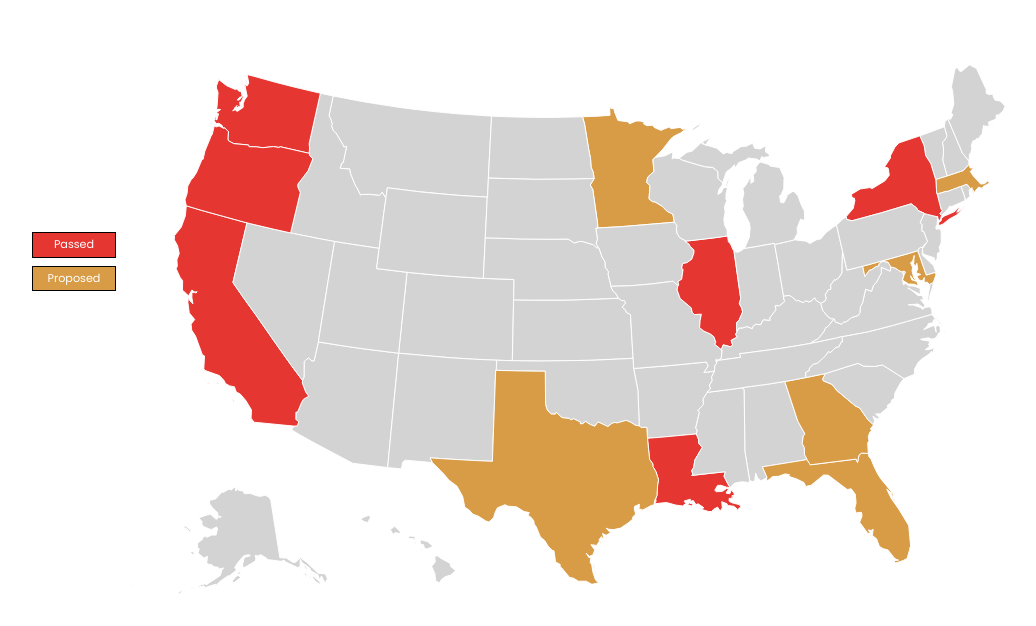
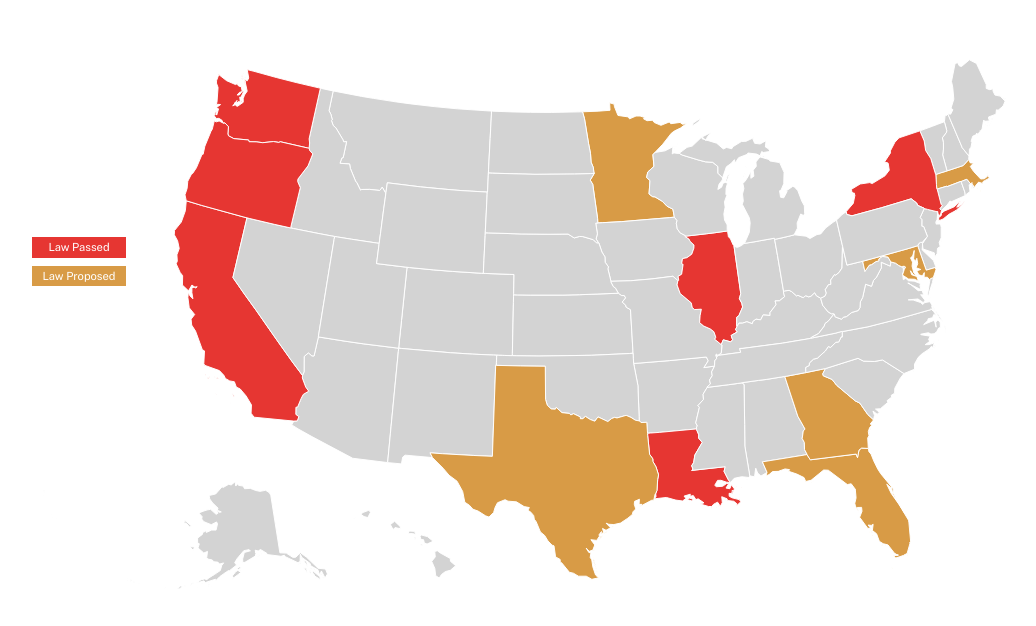
Before and after one commit to dz9systems/ftp_map_ui, a plain HTML site: page index.html in a window 1280 px wide. Shown: the part 106-732 px from the top of the page, without its empty margins (116-1152 px from the left). Drawn offline with nearby package versions, Linux system fonts and the light colour scheme.

Commit message:
updated map

```diff
--- a/data.js
+++ b/data.js
@@ -136,14 +136,12 @@ const data_styles = {
 // CREATE STYLES OBJECT
 const location_styles = {
   'font-size':'3rem',
+  'margin-bottom':'1rem',
 }
 // CREATE STYLES OBJECT
 const prisonPop_styles = {
   'font-size':'3rem',
-}
-// CREATE STYLES OBJECT
-const law_title_styles = {
-  'font-size':'3rem',
+  'margin-bottom':'1rem',
 }
 
 // CREATE STYLES OBJECT
--- a/index.html
+++ b/index.html
@@ -22,10 +22,10 @@
     </div>
     <div id="key-table">
         <div class="red">
-          <p id="passed">Passed</p>
+          <p id="passed">Law Passed</p>
         </div>
         <div class="black">
-          <p id="proposed">Proposed</p>
+          <p id="proposed">Law Proposed</p>
         </div>
     </div>
 
@@ -495,7 +495,7 @@
       let law_url = document.getElementById("law_url");
       let locationP = document.getElementById("location");
       let prisopPop = document.getElementById("prisonPop");
-      // let law_title =  document.getElementById("law_title");
+      let law_title =  document.getElementById("law_title");
 
       function createLawElements(lawObject) {
 
@@ -518,6 +518,7 @@
           // Add a style keyword to the paragraph element
           if (screen.width < 420) {
             paragraphElement.style.fontSize = "3rem";
+            paragraphElement.style.marginBottom = "1rem";
           }
           paragraphElement.textContent = `${lawObject.title_of_law[i]} (${status} ${lawObject.year})`;
           // Append the <p> element to the <a> element
@@ -550,10 +551,8 @@
             createLawElements(eaState);
             document.getElementById("prisonPop").innerHTML = `Prison Population: ${ prison_pop}`;
            } else{
-            document.getElementById("location").innerHTML = state_name;
-            createLawElements(eaState);
-            document.getElementById("prisonPop").innerHTML = `No Data Available`;
-            document.getElementById("details-box").style.opacity = "100%";
+            detailBox.style.display = 'none';
+
           }
         }
       });
--- a/style.css
+++ b/style.css
@@ -1,4 +1,5 @@
 @import url('https://fonts.googleapis.com/css2?family=Poppins&display=swap');
+@import url('https://fonts.googleapis.com/css?family=Public+Sans&display=swap');
 
 body {
     display:flex;
@@ -32,7 +33,6 @@ a p {
   padding:0.2rem;
   text-align:center;
   color:white;
-  font-family: "Poppins";
 }
 
 /* Media query for mobile devices */
@@ -44,14 +44,13 @@ a p {
 }
 
 #key-table {
-  width:10%;
+  width:11%;
   position: relative;
   top:16rem;
 }
 
 #key-table div {
   margin:0.5rem;
-  border: 1px solid ;
 }
 
 #key-table div.red{
@@ -75,7 +74,11 @@ a p {
     z-index: 1;
 }
 
-p {font-size: 0.8rem; margin:0;}
+#details-box p {
+ margin-bottom:5px;
+}
+
+p {font-size: 0.8rem; margin:0; font-family: 'Public Sans', sans-serif;}
 
 .justifyCenter {
   display: flex;
```
